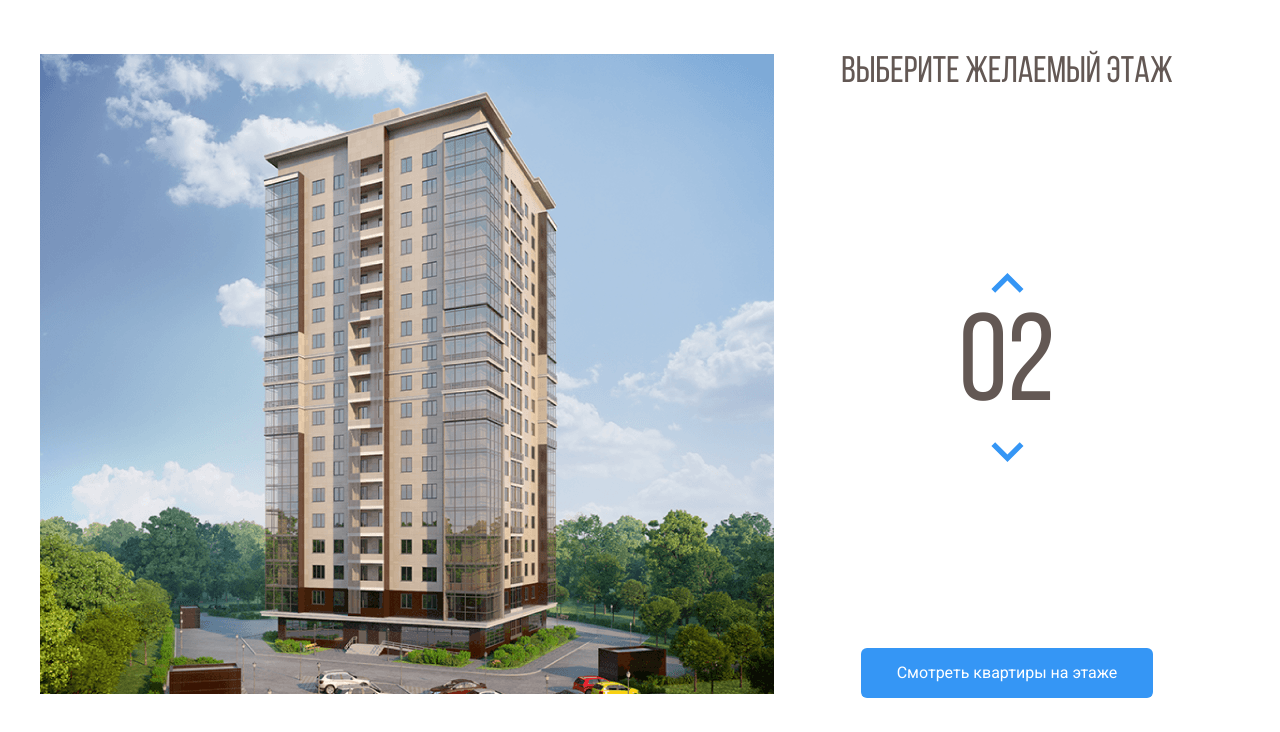
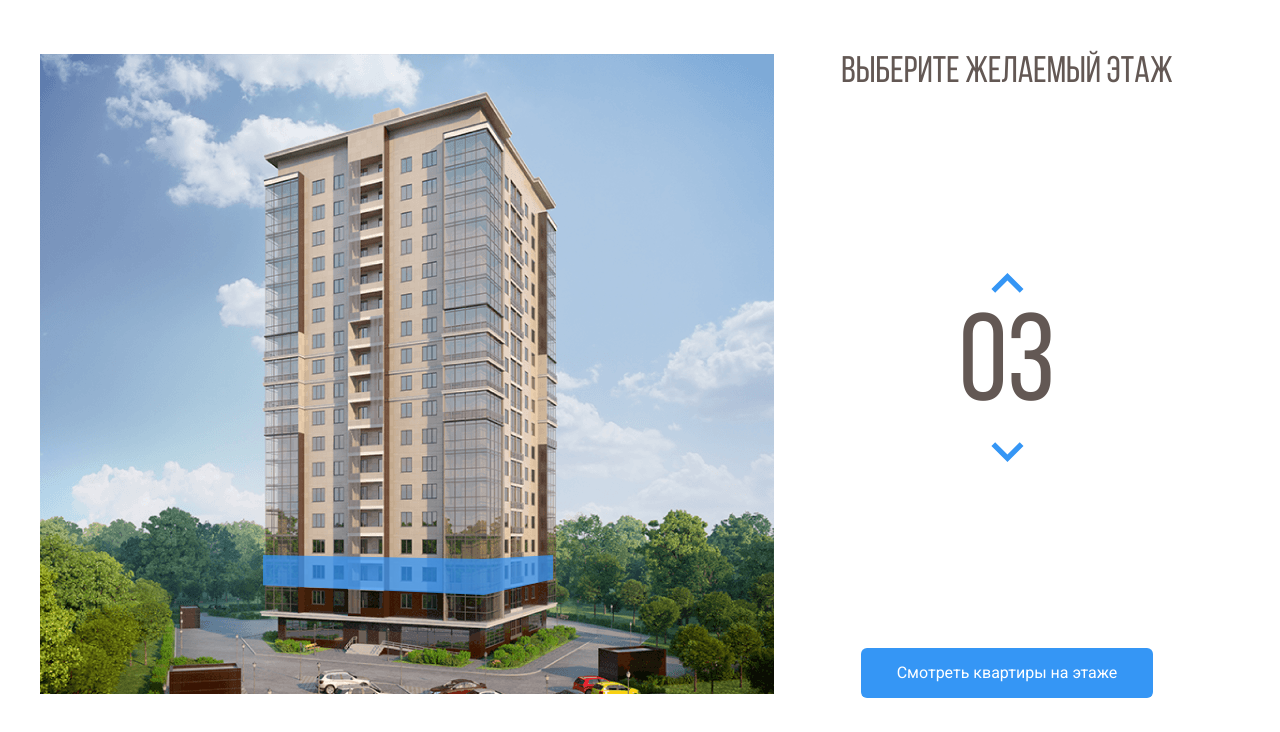
Before and after one commit to shums89/residential_complex_melody, a plain HTML site: page index.html in a window 1280 px wide. Both pictures are taken after a click on the button 1007 px from the left and 353 px from the top of the page. Shown: the part 68-800 px from the top of the page. Drawn offline with nearby package versions, Linux system fonts and the light colour scheme.

Commit message:
День 3. Интерактивный счетчик

```diff
--- a/css/style.css
+++ b/css/style.css
@@ -82,6 +82,9 @@ body {
 .home-image path:hover {
   opacity: 1;
 }
+path.current-floor {
+  opacity: 1;
+}
 .counter-group {
   display: flex;
   flex-direction: column;
--- a/index.html
+++ b/index.html
@@ -54,38 +54,39 @@
           </pattern>
           <image id="image0" width="740" height="640" xlink:href="img/home.png" />
         </defs>
-        <path d="M222 527.964L442.8 537.316L512 521.3V546.669L443.5 569.7L222 556.84V527.964Z" fill="#3595F6"
+        <path data-floor="02" d="M222 527.964L442.8 537.316L512 521.3V546.669L443.5 569.7L222 556.84V527.964Z"
+          fill="#3595F6" fill-opacity="0.75" />
+        <path data-floor="03" d="M223 531.303V501L443.3 505L513 501V525.242L443.7 541L223 531.303Z" fill="#3595F6"
           fill-opacity="0.75" />
-        <path d="M223 531.303V501L443.3 505L513 501V525.242L443.7 541L223 531.303Z" fill="#3595F6"
+        <path data-floor="04" d="M223 505.833V475H444H513V503.367L445 512L223 505.833Z" fill="#3595F6"
           fill-opacity="0.75" />
-        <path d="M223 505.833V475H444H513V503.367L445 512L223 505.833Z" fill="#3595F6" fill-opacity="0.75" />
-        <path d="M223 483V451.902L444.3 447.3L512 455.634V483H444" fill="#3595F6" fill-opacity="0.75" />
-        <path d="M223 456.35V424.715L444.5 420.7L513 434.084V460L444 451.848L223 456.35Z" fill="#3595F6"
+        <path data-floor="05" d="M223 483V451.902L444.3 447.3L512 455.634V483H444" fill="#3595F6" fill-opacity="0.75" />
+        <path data-floor="06" d="M223 456.35V424.715L444.5 420.7L513 434.084V460L444 451.848L223 456.35Z" fill="#3595F6"
           fill-opacity="0.75" />
-        <path d="M222 428.688V401.244L443 387L514 413.634V438.3L443 424.056L222 428.688Z" fill="#3595F6"
+        <path data-floor="07" d="M222 428.688V401.244L443 387L514 413.634V438.3L443 424.056L222 428.688Z" fill="#3595F6"
           fill-opacity="0.75" />
-        <path d="M222 406.864V378.314L444.2 359.7L514 392.361V416L443.7 391.219L222 406.864Z" fill="#3595F6"
+        <path data-floor="08" d="M222 406.864V378.314L444.2 359.7L514 392.361V416L443.7 391.219L222 406.864Z"
+          fill="#3595F6" fill-opacity="0.75" />
+        <path data-floor="09" d="M222 381.534V353.48L444.5 330.7L514 371.771V395L442 362.794L222 381.534Z"
+          fill="#3595F6" fill-opacity="0.75" />
+        <path data-floor="10" d="M222 355.189V328.632L445 301.3L514 349.988V374L444.7 331.951L222 355.189Z"
+          fill="#3595F6" fill-opacity="0.75" />
+        <path data-floor="11" d="M222 330.145V303.802L444.5 272.3L514 328.279V351L443.7 304.57L222 330.145Z"
+          fill="#3595F6" fill-opacity="0.75" />
+        <path data-floor="12" d="M221 306.051V279.924L443.3 244L514 308.554V330L444 274.808L221 306.051Z" fill="#3595F6"
           fill-opacity="0.75" />
-        <path d="M222 381.534V353.48L444.5 330.7L514 371.771V395L442 362.794L222 381.534Z" fill="#3595F6"
+        <path data-floor="13" d="M222 280.859V254.882L443.2 217L513 286.271V309L444.3 245.899L222 280.859Z"
+          fill="#3595F6" fill-opacity="0.75" />
+        <path data-floor="14" d="M222 256.846V229.923L444.3 189L513 264.708V287L444 218.077L222 256.846Z" fill="#3595F6"
           fill-opacity="0.75" />
-        <path d="M222 355.189V328.632L445 301.3L514 349.988V374L444.7 331.951L222 355.189Z" fill="#3595F6"
+        <path data-floor="15" d="M222 230.729V204.008L442.8 157.3L513 241.738V266L444 187.655L222 230.729Z"
+          fill="#3595F6" fill-opacity="0.75" />
+        <path data-floor="16" d="M223 206.731V180.111L443 129L513 219.509V244L442.3 159.56L223 206.731Z" fill="#3595F6"
           fill-opacity="0.75" />
-        <path d="M222 330.145V303.802L444.5 272.3L514 328.279V351L443.7 304.57L222 330.145Z" fill="#3595F6"
-          fill-opacity="0.75" />
-        <path d="M221 306.051V279.924L443.3 244L514 308.554V330L444 274.808L221 306.051Z" fill="#3595F6"
-          fill-opacity="0.75" />
-        <path d="M222 280.859V254.882L443.2 217L513 286.271V309L444.3 245.899L222 280.859Z" fill="#3595F6"
-          fill-opacity="0.75" />
-        <path d="M222 256.846V229.923L444.3 189L513 264.708V287L444 218.077L222 256.846Z" fill="#3595F6"
-          fill-opacity="0.75" />
-        <path d="M222 230.729V204.008L442.8 157.3L513 241.738V266L444 187.655L222 230.729Z" fill="#3595F6"
-          fill-opacity="0.75" />
-        <path d="M223 206.731V180.111L443 129L513 219.509V244L442.3 159.56L223 206.731Z" fill="#3595F6"
-          fill-opacity="0.75" />
-        <path d="M222 181.687V155.165L441.8 100L513 197.918V222L443.3 130.447L222 181.687Z" fill="#3595F6"
-          fill-opacity="0.75" />
-        <path d="M222 156.718V129.235L444 69.3L513 176.802V199L443.7 102.069L222 156.718Z" fill="#3595F6"
-          fill-opacity="0.75" />
+        <path data-floor="17" d="M222 181.687V155.165L441.8 100L513 197.918V222L443.3 130.447L222 181.687Z"
+          fill="#3595F6" fill-opacity="0.75" />
+        <path data-floor="18" d="M222 156.718V129.235L444 69.3L513 176.802V199L443.7 102.069L222 156.718Z"
+          fill="#3595F6" fill-opacity="0.75" />
       </svg>
 
     </div>
@@ -106,6 +107,9 @@
     </div>
     <!-- /.main-info -->
   </main>
+  <script src="https://code.jquery.com/jquery-3.6.0.min.js"
+    integrity="sha256-/xUj+3OJU5yExlq6GSYGSHk7tPXikynS7ogEvDej/m4=" crossorigin="anonymous"></script>
+  <script src="js/main.js"></script>
 </body>
 
 </html>
--- /dev/null
+++ b/js/main.js
@@ -0,0 +1,33 @@
+$(document).ready(function () {
+  var currentFloor = 2;
+  var floorPath = $(".home-image path");
+  var counterUP = $(".counter-up");
+  var counterDown = $(".counter-down");
+
+  floorPath.on("mouseover", function () {
+    currentFloor = $(this).attr("data-floor");
+    floorPath.removeClass("current-floor");
+    $("[data-floor=" + currentFloor + "]").toggleClass("current-floor");
+    $(".counter").text(currentFloor);
+  });
+
+  counterUP.on("click", function () {
+    if (currentFloor < 18) {
+      currentFloor++;
+      usCurrentFloor = currentFloor.toLocaleString("en-US", { minimumIntegerDigits: 2, useGrouping: false });
+      $(".counter").text(usCurrentFloor);
+      floorPath.removeClass("current-floor");
+      $("[data-floor=" + usCurrentFloor + "]").toggleClass("current-floor");
+    }
+  });
+
+  counterDown.on("click", function () {
+    if (currentFloor > 2) {
+      currentFloor--;
+      usCurrentFloor = currentFloor.toLocaleString("en-US", { minimumIntegerDigits: 2, useGrouping: false });
+      $(".counter").text(usCurrentFloor);
+      floorPath.removeClass("current-floor");
+      $("[data-floor=" + usCurrentFloor + "]").toggleClass("current-floor");
+    }
+  });
+});
```
